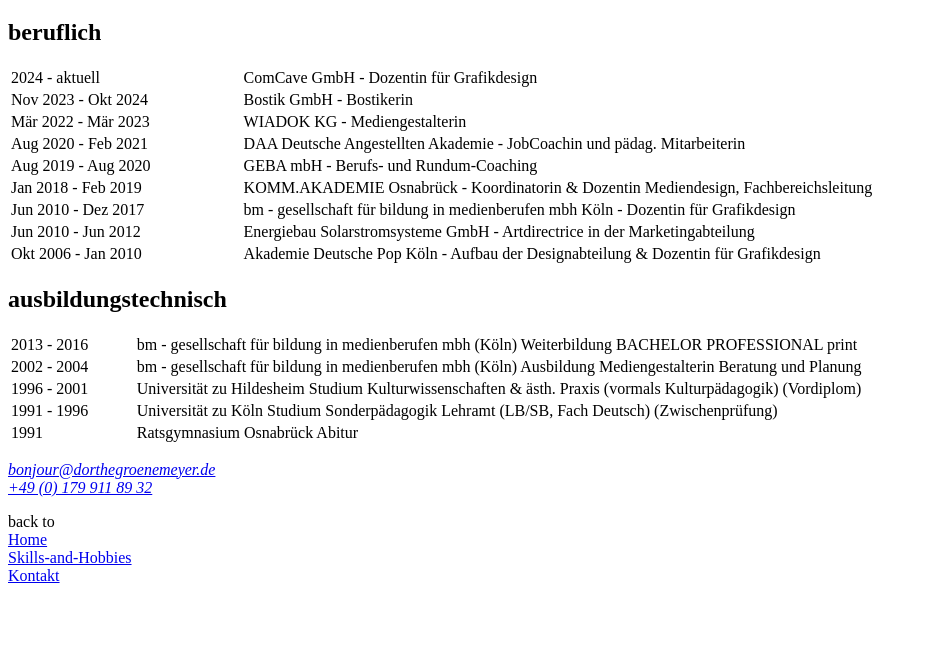
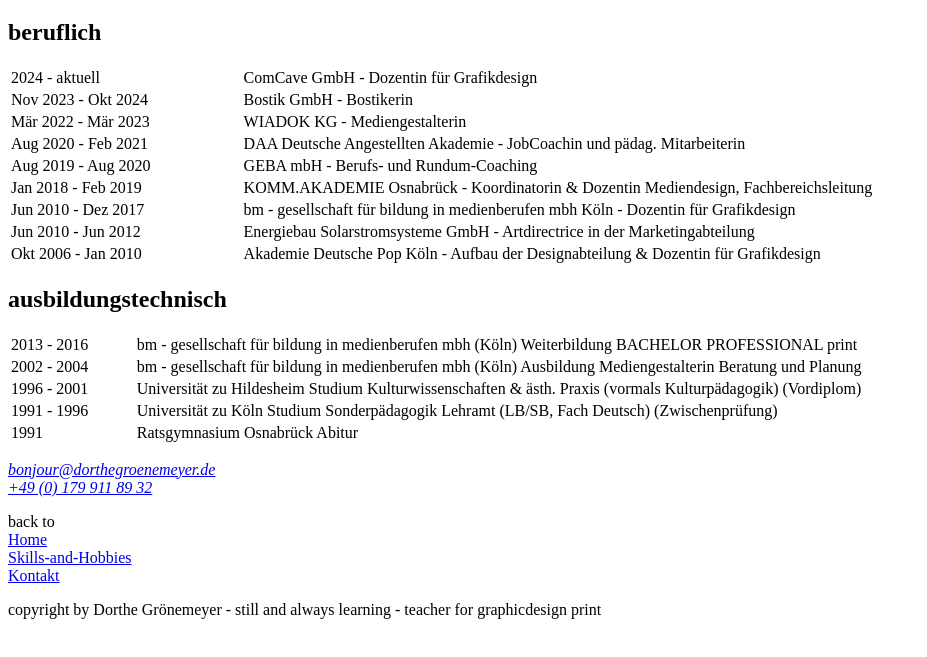
Before and after one commit to Dorthe-11/Portfolio-2, a plain HTML site: page index.html in a window 1280 px wide. Shown: the part 61-718 px from the top of the page, without its empty margins (0-927 px from the left). Drawn offline with Linux system fonts and the light colour scheme.

Commit message:
index.html

```diff
--- a/index.html
+++ b/index.html
@@ -89,5 +89,6 @@
         <a href="./public/Skills-and-hobbies.html">Skills-and-Hobbies</a><br/>
         <a href="./public/Kontakt.html">Kontakt</a><br/>
     </p>
+    <footer>copyright by Dorthe Grönemeyer - still and always learning - teacher for graphicdesign print</footer>
 </body>
 </html>
```
